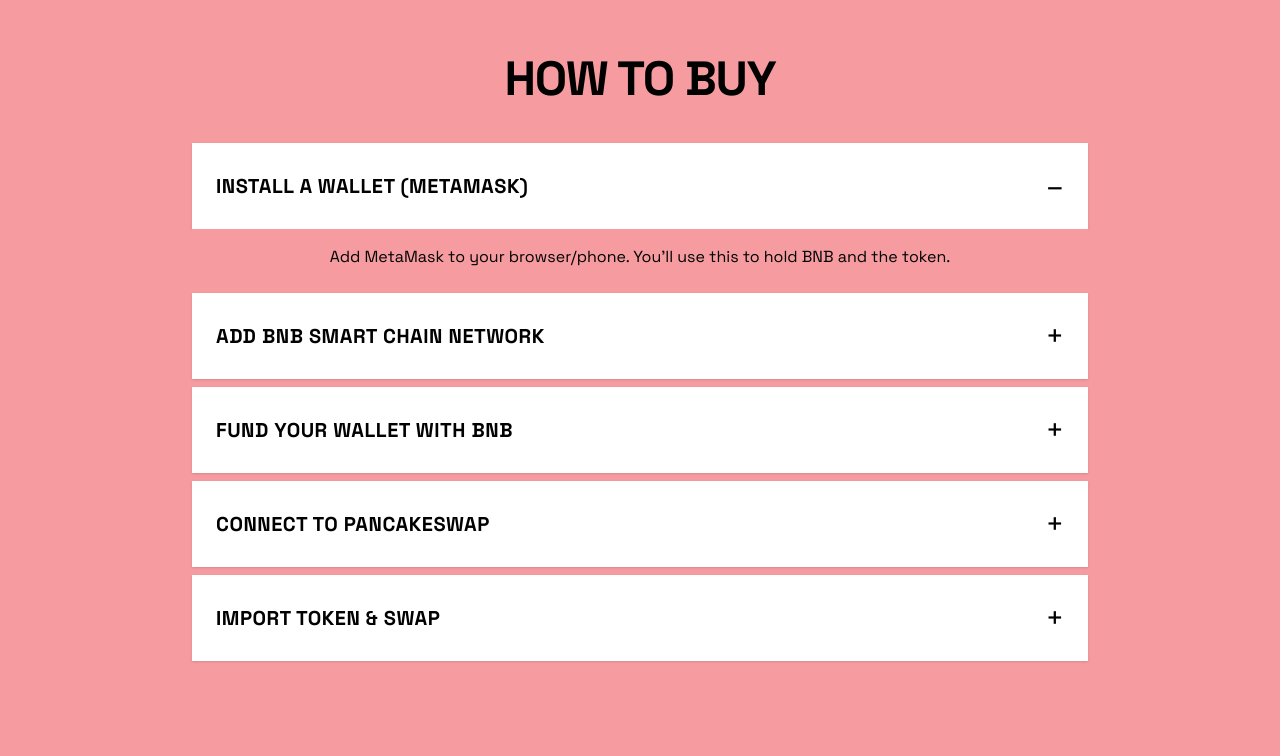
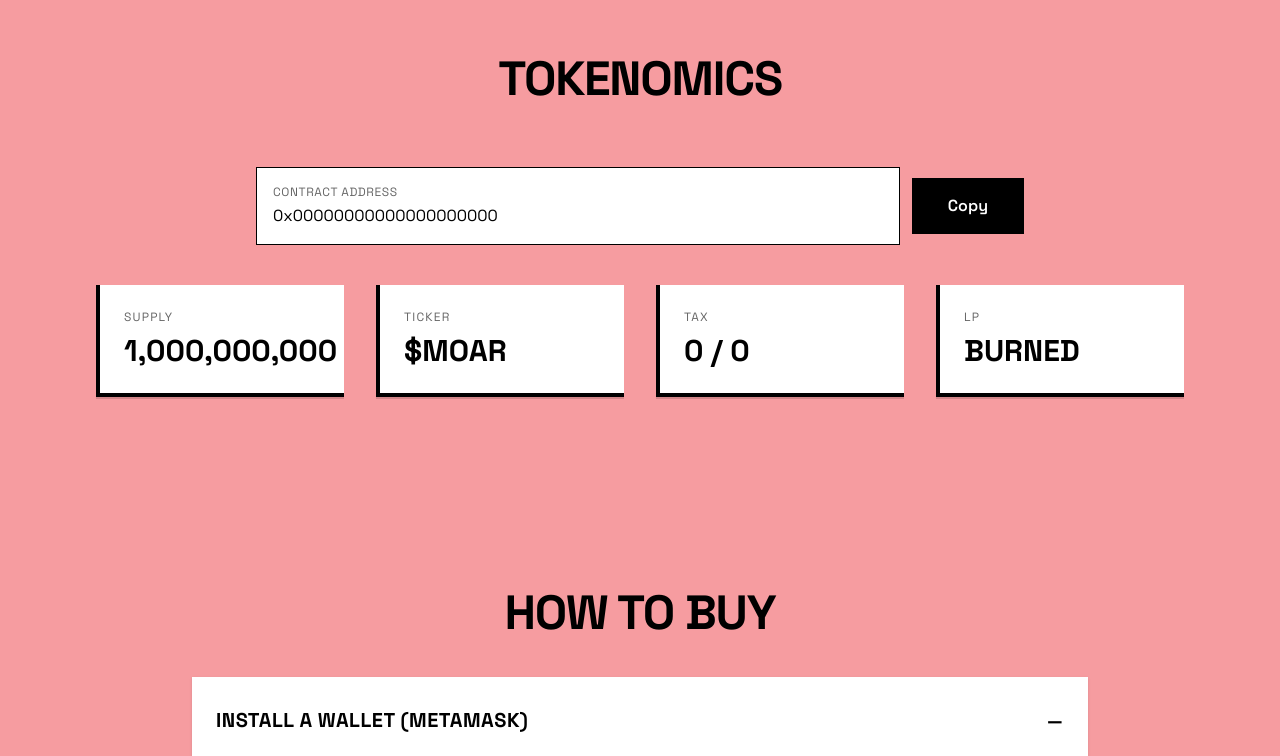
Before and after one commit to tonmoytr/moar_meme, a Next.js app: page / in a window 1280 px wide. Shown: the part 3053-3809 px from the top of the page. Built offline with nearby package versions, Linux system fonts and the light colour scheme.

Commit message:
tokenomics added

```diff
--- /dev/null
+++ b/app/components/Tokenomics.tsx
@@ -0,0 +1,77 @@
+"use client";
+
+import { useState } from "react";
+
+interface CardProps {
+  label: string;
+  value: string;
+}
+
+const CA = "0x00000000000000000000";
+
+export default function Tokenomics() {
+  const [copied, setCopied] = useState(false);
+
+  const handleCopy = async () => {
+    try {
+      await navigator.clipboard.writeText(CA);
+      setCopied(true);
+      setTimeout(() => setCopied(false), 1500);
+    } catch (e) {
+      console.error("Copy failed", e);
+    }
+  };
+
+  return (
+    <section
+      id="tokenomics"
+      className="py-16 md:py-24"
+      style={{ backgroundColor: "#F69CA0" }}
+    >
+      <div className="mx-auto max-w-6xl px-4 sm:px-6 lg:px-8">
+        {/* Title */}
+        <h2 className="text-center text-4xl md:text-5xl font-extrabold tracking-tight">
+          TOKENOMICS
+        </h2>
+
+        {/* Contract Address (copyable) */}
+        <div className="mx-auto mt-16 max-w-3xl">
+          <div className="flex flex-col items-stretch gap-3 sm:flex-row sm:items-center">
+            <div className="flex-1 bg-white border border-black px-4 py-3 sm:py-4 rounded-none overflow-x-auto">
+              <p className="text-xs tracking-wider uppercase opacity-60">
+                Contract Address
+              </p>
+              <p className="mt-1 font-mono text-sm sm:text-base break-all">
+                {CA}
+              </p>
+            </div>
+            <button
+              onClick={handleCopy}
+              className="shrink-0 h-full px-9 py-6 sm:py-4 bg-black text-white hover:bg-white hover:text-black hover:border hover:border-black font-semibold rounded-none hover:opacity-90 transition-opacity"
+              aria-label="Copy contract address"
+            >
+              {copied ? "Copied!" : "Copy"}
+            </button>
+          </div>
+        </div>
+
+        {/* Cards */}
+        <div className="mt-10 grid grid-cols-1 sm:grid-cols-2 lg:grid-cols-4 gap-6 lg:gap-8">
+          <Card label="Supply" value="1,000,000,000" />
+          <Card label="Ticker" value="$MOAR" />
+          <Card label="Tax" value="0 / 0" />
+          <Card label="LP" value="BURNED" />
+        </div>
+      </div>
+    </section>
+  );
+}
+
+function Card({ label, value }: CardProps) {
+  return (
+    <div className="bg-white border-l-4 border-b-4 border-black p-6 shadow-[0_2px_0_rgba(0,0,0,0.15)]">
+      <p className="text-xs tracking-widest uppercase opacity-60">{label}</p>
+      <p className="mt-2 text-2xl md:text-3xl font-extrabold">{value}</p>
+    </div>
+  );
+}
--- a/app/page.tsx
+++ b/app/page.tsx
@@ -2,6 +2,7 @@
 import Gallery from "./components/Gallery";
 import Hero from "./components/Hero";
 import HowToBuy from "./components/HowToBuy";
+import Tokenomics from "./components/Tokenomics";
 
 export default function Home() {
   return (
@@ -9,6 +10,7 @@
       <Hero />
       <About />
       <Gallery />
+      <Tokenomics />
       <HowToBuy />
     </>
   );
```
